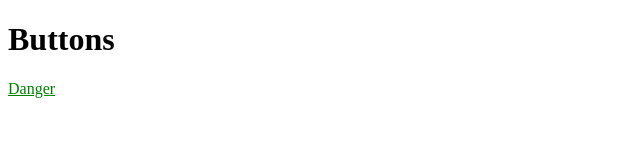
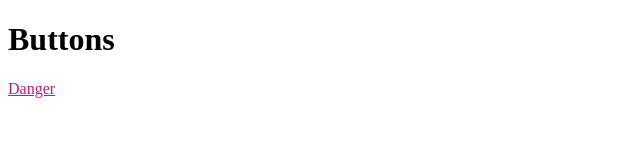
Before and after one commit to derekja/sillyexample, a plain HTML site: page index.html in a window 1280 px wide. Shown: the full height of the page, 0-640 px from the left. Drawn offline with Linux system fonts and the light colour scheme.

Commit message:
changed color

```diff
--- a/index.css
+++ b/index.css
@@ -1,3 +1,3 @@
 .btn1 {
-  color: green;
+  color: mediumvioletred;
 }
```
